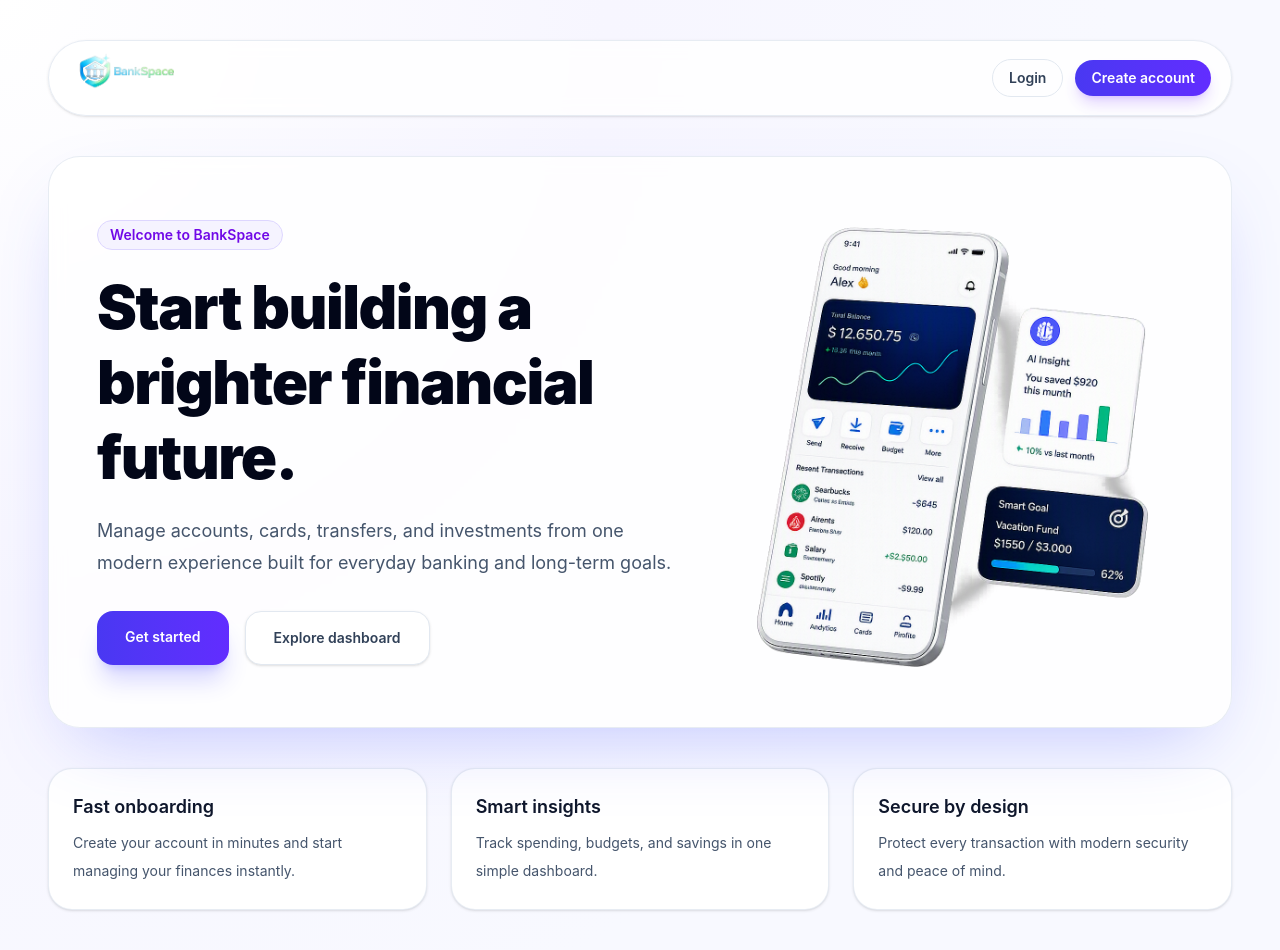
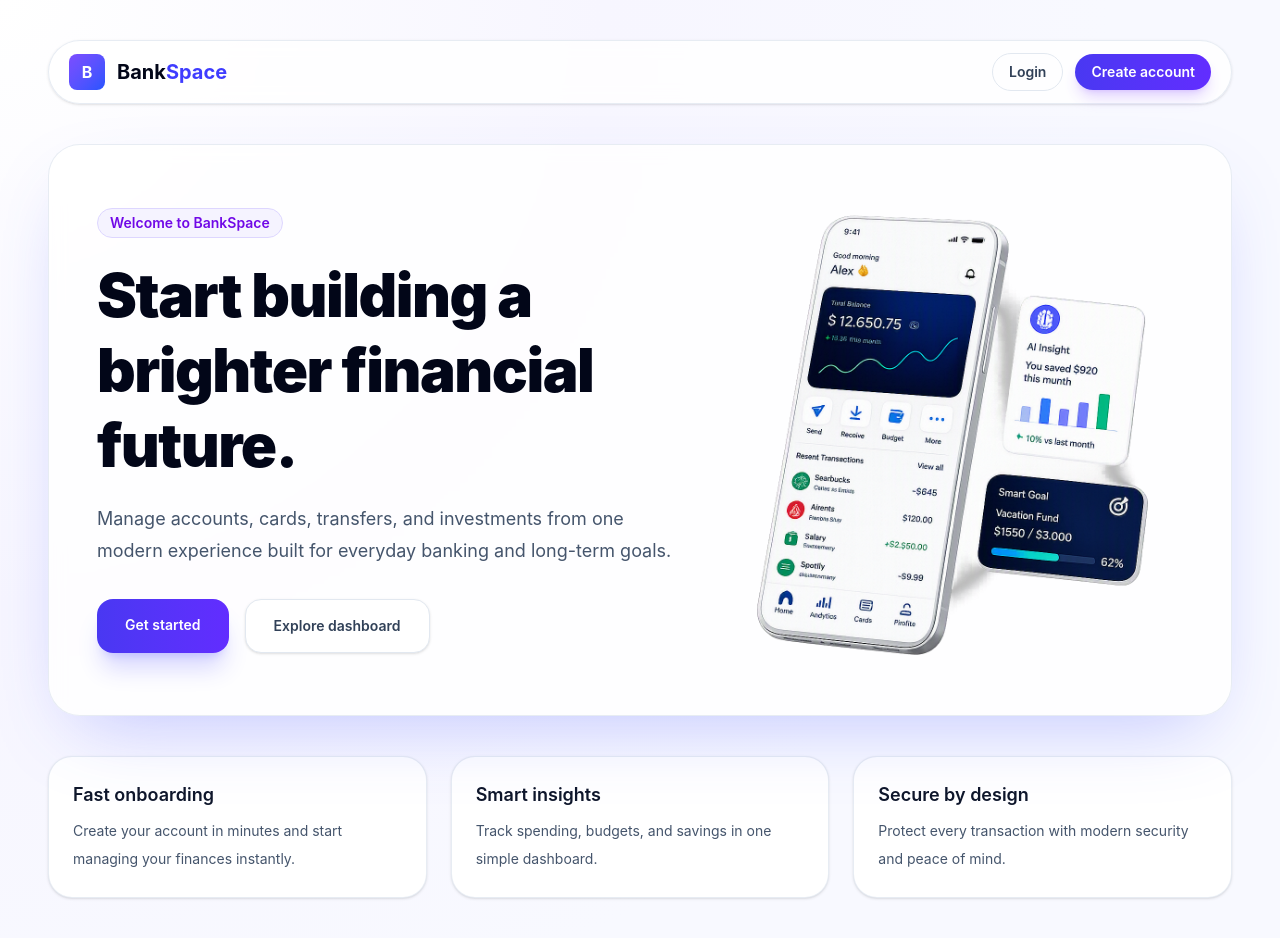
Before and after one commit to programmerolashow/BankSpace, a Next.js app: page / in a window 1280 px wide. Built offline with nearby package versions, Linux system fonts and the light colour scheme.

Commit message:
Fixed dashboard logo

```diff
--- a/src/app/dashboard/layout.tsx
+++ b/src/app/dashboard/layout.tsx
@@ -25,6 +25,7 @@ export default function DashboardLayout({
   const [mobileOpen, setMobileOpen] = useState(false)
 
   useEffect(() => {
+    // eslint-disable-next-line react-hooks/set-state-in-effect
     setPathname(window.location.pathname)
   }, [])
 
--- a/src/components/WelcomePage/page.tsx
+++ b/src/components/WelcomePage/page.tsx
@@ -22,11 +22,12 @@ export default function WelcomePage() {
       <div className="mx-auto flex max-w-7xl flex-col gap-10">
         <header className="flex items-center justify-between rounded-full border border-slate-200/80 bg-white/80 px-5 py-3 shadow-sm backdrop-blur">
           <div className="flex items-center gap-3">
-            <img
-              src="/assets/bankspace_logo.png"
-              alt="BankSpace logo"
-              className="h-12.5 w-30 rounded-full object-cover"
-            />
+            <div className="grid h-9 w-9 place-items-center rounded-lg bg-linear-to-br from-[#7c4dff] to-[#2454ff] font-bold text-white">
+              B
+            </div>
+            <span className="text-xl font-bold">
+              Bank<span className="text-[#3f3cff]">Space</span>
+            </span>
           </div>
           <div className="flex items-center gap-3">
             <Link
```
